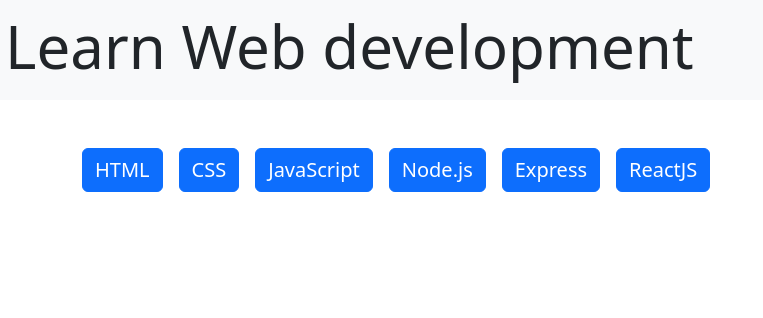
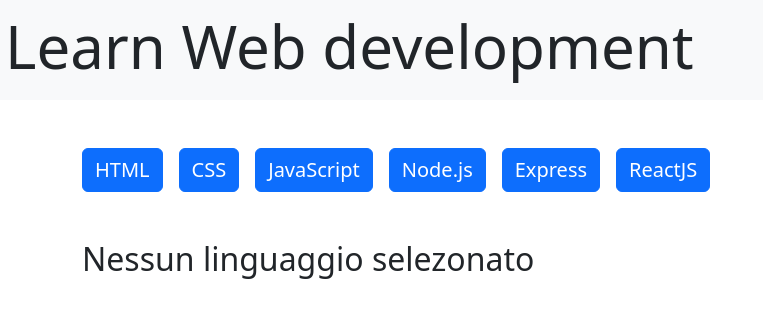
Before and after one commit to micheleferri01/react-use-state, a React (Vite) app: page / in a window 1280 px wide. Shown: the top 318 px of the page, without its empty margins (0-763 px from the left). Built offline with nearby package versions, Linux system fonts and the light colour scheme.

Commit message:
reactive card

```diff
--- a/src/App.jsx
+++ b/src/App.jsx
@@ -1,7 +1,8 @@
 import { useState } from 'react'
 import Header from './assets/components/Header'
 
-function App() {
+export default function App() {
+  const [selectedLanguage, setSelectedLanguage] = useState('');
   const languages = [
     {
       id: 1,
@@ -34,17 +35,40 @@
       description: "ReactJS è una libreria JavaScript per costruire interfacce utente, in particolare applicazioni a pagina singola. Consente agli sviluppatori di creare componenti UI riutilizzabili e di gestire efficacemente lo stato dell'applicazione."
     }
   ];
+
+  const handleCardContent = (selectedId, array) => {
+    const currentLanguage = array.find((language) => (language.id === selectedId ));
+    console.log(currentLanguage);
+    const cardContent = currentLanguage? (
+      <>
+        <h2>{currentLanguage.title}</h2>
+        <p>{currentLanguage.description}</p>
+      </>
+    ):(
+    <>
+      <h2>Nessun linguaggio selezonato</h2>
+    </>
+  );
+
+  return cardContent
+}
 return (
   <>
-     <Header/>
+    <Header />
     <div className='container my-5'>
       {
-      languages.map((language)=> <button key={language.id} className='btn btn-primary me-3 fs-5'>{language.title}</button>)
+        languages.map((language) => <button key={language.id} className='btn btn-primary me-3 fs-5' onClick={() => setSelectedLanguage(language.id)}>{language.title}</button>)
       }
+    </div>
+    <div className='container'>
+      <div className='my-card'>
+        {
+          handleCardContent(selectedLanguage, languages)
+        }
+
+      </div>
 
     </div>
   </>
 )
 }
-
-export default App
```
Lines whose indentation alone changed are shown as unchanged.
